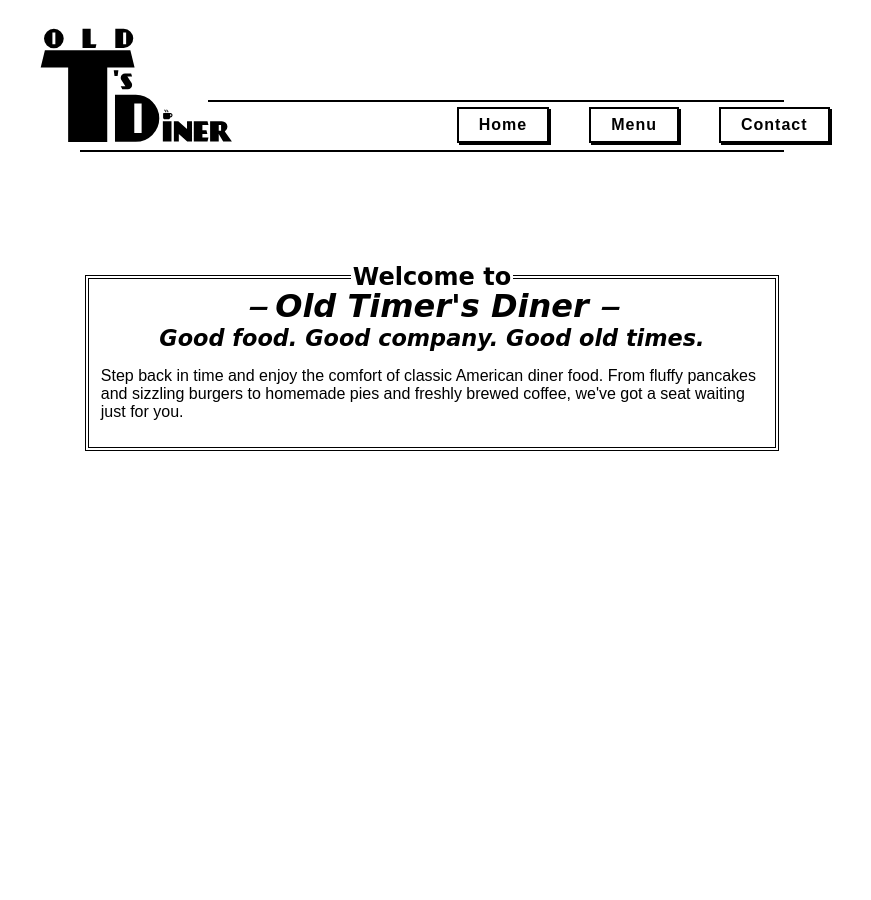
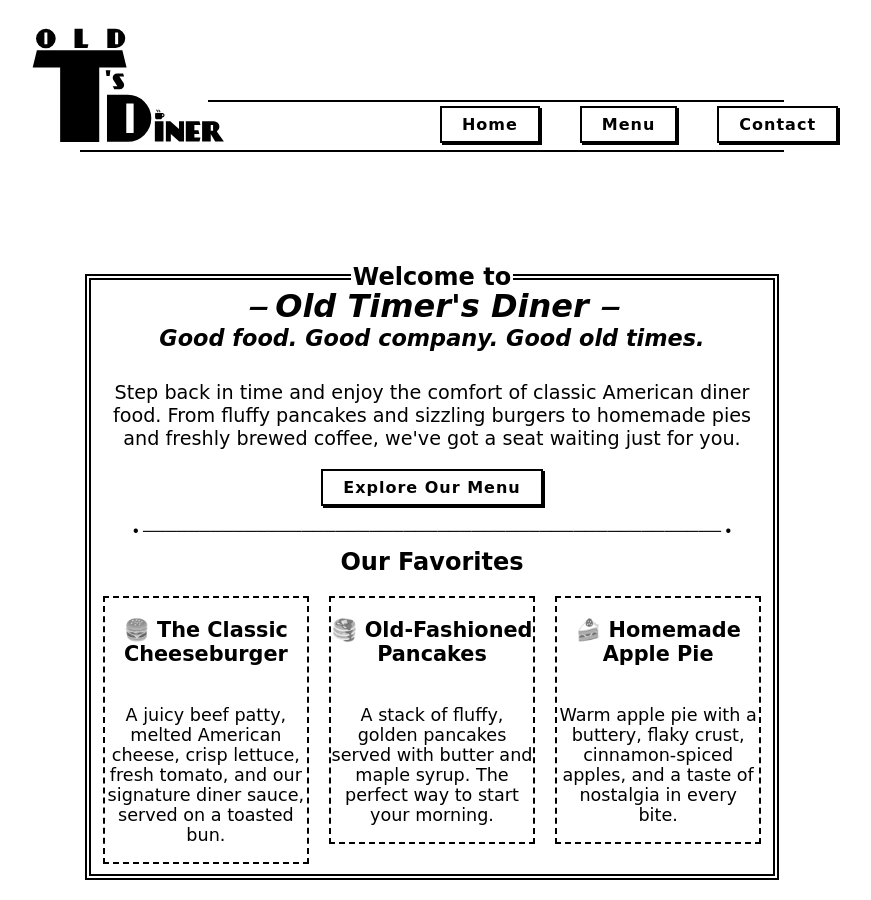
Before and after one commit to itsmerickk/Restaurant-Page, a website built with webpack: page src/template.html in a window 1280 px wide. Shown: the whole page, without its empty margins (208-1079 px from the left). Before the commit the page ends 800 px from the top, so only its background shows below. Built offline with nearby package versions, Linux system fonts and the light colour scheme.

Commit message:
Added some content to the main page

```diff
--- a/src/index.js
+++ b/src/index.js
@@ -21,6 +21,41 @@ const contentText = document.createElement("p");
 contentText.classList.add("content-text");
 contentText.textContent = `Step back in time and enjoy the comfort of classic American diner food.
                            From fluffy pancakes and sizzling burgers to homemade pies and freshly brewed coffee, we've got a seat waiting just for you.`;
+const toMenuButton = document.createElement("button");
+toMenuButton.classList.add("to-menu-button");
+toMenuButton.textContent = "Explore Our Menu";
+const pageSeparator = document.createElement("p");
+pageSeparator.classList.add("page-separator");
+pageSeparator.textContent = "• ─────────────────────────────────────────────────── •";
+const favoritesHeader = document.createElement("h2");
+favoritesHeader.classList.add("favorites-header");
+favoritesHeader.textContent = "Our Favorites";
+const favoritesContainer = document.createElement("div");
+favoritesContainer.classList.add("favorites-container");
+const favorite1 = document.createElement("div");
+favorite1.classList.add("favorite");
+const favorite2 = document.createElement("div");
+favorite2.classList.add("favorite");
+const favorite3 = document.createElement("div");
+favorite3.classList.add("favorite");
+const favorite1Visual = document.createElement("p");
+favorite1Visual.classList.add("favorite-visual");
+favorite1Visual.textContent = "🍔 The Classic Cheeseburger";
+const favorite2Visual = document.createElement("p");
+favorite2Visual.classList.add("favorite-visual");
+favorite2Visual.textContent = "🥞 Old-Fashioned Pancakes";
+const favorite3Visual = document.createElement("p");
+favorite3Visual.classList.add("favorite-visual");
+favorite3Visual.textContent = "🍰 Homemade Apple Pie";
+const favorite1Description = document.createElement("p");
+favorite1Description.classList.add("favorite-description");
+favorite1Description.textContent = "A juicy beef patty, melted American cheese, crisp lettuce, fresh tomato, and our signature diner sauce, served on a toasted bun.";
+const favorite2Description = document.createElement("p");
+favorite2Description.classList.add("favorite-description");
+favorite2Description.textContent = "A stack of fluffy, golden pancakes served with butter and maple syrup. The perfect way to start your morning.";
+const favorite3Description = document.createElement("p");
+favorite3Description.classList.add("favorite-description");
+favorite3Description.textContent = "Warm apple pie with a buttery, flaky crust, cinnamon-spiced apples, and a taste of nostalgia in every bite.";
 
 const logo = new Image();
 logo.src = Logo;
@@ -36,3 +71,16 @@ fieldset.appendChild(contentHeader);
 fieldset.appendChild(contentHeader2);
 fieldset.appendChild(contentHeader3);
 fieldset.appendChild(contentText);
+fieldset.appendChild(toMenuButton);
+fieldset.appendChild(pageSeparator);
+fieldset.appendChild(favoritesHeader);
+fieldset.appendChild(favoritesContainer);
+favoritesContainer.appendChild(favorite1);
+favoritesContainer.appendChild(favorite2);
+favoritesContainer.appendChild(favorite3);
+favorite1.appendChild(favorite1Visual);
+favorite2.appendChild(favorite2Visual);
+favorite3.appendChild(favorite3Visual);
+favorite1.appendChild(favorite1Description);
+favorite2.appendChild(favorite2Description);
+favorite3.appendChild(favorite3Description);
--- a/src/style.css
+++ b/src/style.css
@@ -60,19 +60,20 @@ button {
     padding: 7px 20px;
     cursor: pointer;
     transition: all 0.1s ease-in-out;
+    font-family: Brush Script MT, cursive;
 }
 
 button:hover {
     border-color: #fff;
     background-color: #000;
     color: #fff;
-    transform: scale(1.1);
+    transform: scale(1.05);
 }
 
 button:active {
     background-color: #000;
     color: #fff;
-    transform: scale(0.95);
+    transform: scale(0.98);
 }
 
 .fieldset {
@@ -81,7 +82,7 @@ button:active {
     align-self: center;
     width: 56%;
     height: auto;
-    border: 4px double #000;
+    border: 6px double #000;
     box-sizing: border-box;
 }
 
@@ -108,3 +109,57 @@ button:active {
     font-style: italic;
     font-family: Brush Script MT, cursive;
 }
+
+.content-text {
+    margin-top: 30px;
+    text-align: center;
+    font-size: 1.2em;
+    font-family: Brush Script MT, cursive;
+}
+
+.to-menu-button {
+    align-self: center;
+}
+
+.page-separator {
+    text-align: center;
+    margin-bottom: -12px;
+}
+
+.favorites-header {
+    text-align: center;
+    font-size: 1.5em;
+    font-weight: bold;
+    font-family: Brush Script MT, cursive;
+}
+
+.favorites-container {
+    display: flex;
+    justify-content: center;
+    gap: 20px;
+}
+
+.favorite {
+    display: flex;
+    flex-direction: column;
+    justify-content: center;
+    align-items: center;
+    width: fit-content;
+    height: fit-content;
+    border: 2px dashed #000;
+    box-sizing: border-box;
+}
+
+.favorite-visual {
+    font-size: 1.3em;
+    filter: grayscale(100%);
+    text-align: center;
+    font-weight: bold;
+    font-family: Brush Script MT, cursive;
+}
+
+.favorite-description {
+    text-align: center;
+    font-size: 1.1em;
+    font-family: Brush Script MT, cursive;
+}
```
